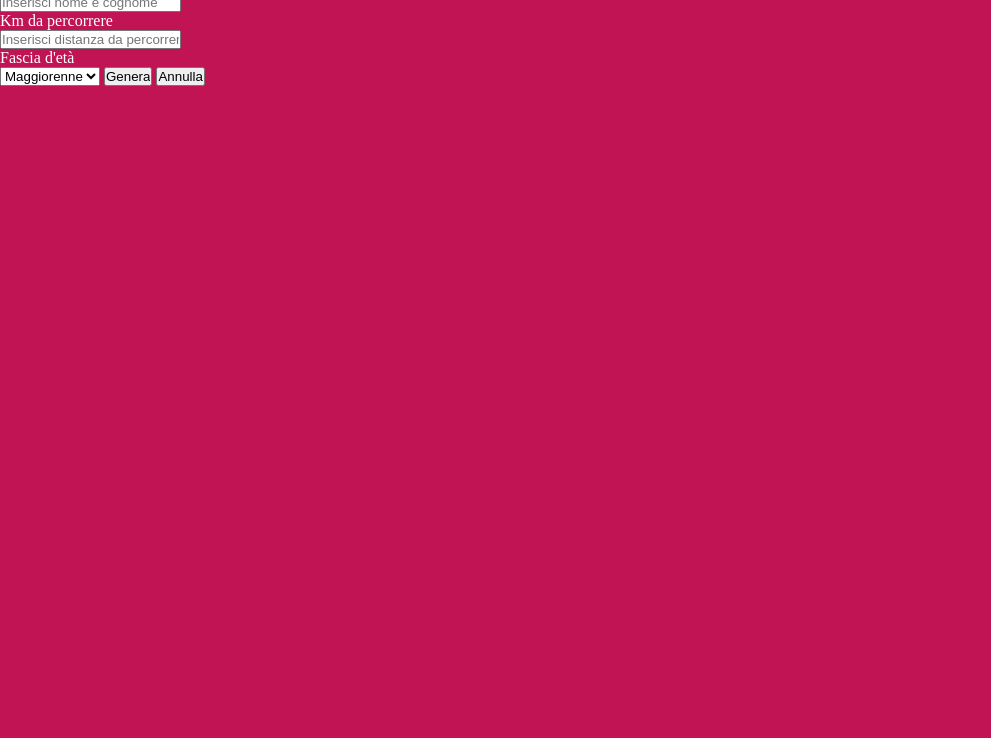
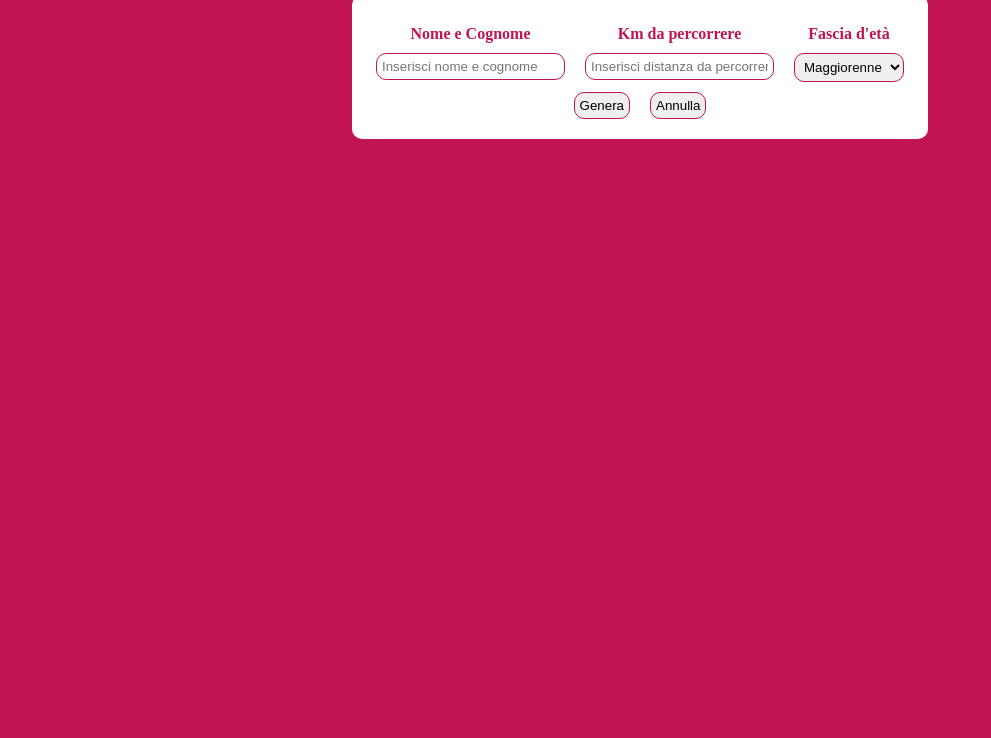
Before and after one commit to Antek93/js-biglietto-treno-form, a plain HTML site: page index.html in a window 1280 px wide. Shown: the part 62-800 px from the top of the page, without its empty margins (0-991 px from the left). Drawn offline with Linux system fonts and the light colour scheme.

Commit message:
asggiunto style primo box

```diff
--- a/css/style.css
+++ b/css/style.css
@@ -8,5 +8,53 @@
 
 body {
     background-color: #c01454;
+}
+
+.pink-box {
+    width: 100vw;
+}
+
+.title {
+    text-align: center;
     color: white;
 }
+
+.white-box {
+    width: 45%;
+    margin: 0 auto;
+    background-color: white;
+    border-radius: 10px;
+    padding: 10px 0px;
+}
+
+.input-box {
+   display: flex;
+   justify-content: center;
+   margin: 10px ;
+}
+
+.padd {
+    padding: 0px 20px;
+}
+
+.titolino {
+    color: #c01454;
+    font-weight: bold;
+    font-size: 16px;
+    padding: 10px 0px;
+    text-align: center;
+}
+
+.input-style {
+    border: 1px solid #c01454;
+    border-radius: 10px;
+    padding: 5px;
+
+}
+
+.tag-style {
+    border: 1px solid #c01454;
+    border-radius: 10px;
+    padding: 5px;
+    margin: 0px 10px;
+}
--- a/index.html
+++ b/index.html
@@ -9,29 +9,39 @@
 </head>
 <body>
     <header>
+        <div class="input-box">
+            <div class="title">
                 <h1>Calcola il prezzo del tuo biglietto</h1>
+            </div>
+        </div>
     </header>
     <main>
          <!--INPUT RECEIVER INFORMAZIONI UTENTE-->
-        <div>
+        <div class="pink-box">
+            <div class="white-box">
+                <div class="input-box">
                     <label for="nome-cognome">
-                <div>Nome e Cognome</div>
-                <input id="nome-cognome" name="Nome+Cognome:" type="text" placeholder="Inserisci nome e cognome">
+                        <div class="titolino">Nome e Cognome</div>
+                        <input class="input-style" id="nome-cognome" name="Nome+Cognome:" type="text" placeholder="Inserisci nome e cognome">
                     </label>
-            <label for="kilometri">
-                <div>Km da percorrere</div>
-                <input id="kilometri" name="Kilometri:" type="text" placeholder="Inserisci distanza da percorrere">
+                    <label class="padd" for="kilometri">
+                        <div class="titolino">Km da percorrere</div>
+                        <input class="input-style" id="kilometri" name="Kilometri:" type="text" placeholder="Inserisci distanza da percorrere">
                     </label>
                     <label for="range-età">
-                <div>Fascia d'età</div>
-                <select name="Età:" id="range-età">
+                        <div class="titolino">Fascia d'età</div>
+                        <select class="input-style" name="Età:" id="range-età">
                             <option value="anni 18-65">Maggiorenne</option>
                             <option value="anni -18">Minorenne</option>
                             <option value="anni +65">Over 65</option>
                         </select>
                     </label>
-            <input type="submit" id="sottometti" value="Genera">
-            <input type="reset" value="Annulla">
+                </div>
+                <div class="input-box">
+                    <input class="tag-style" type="submit" id="sottometti" value="Genera">
+                    <input class="tag-style" type="reset" value="Annulla">
+                </div>
+            </div>
         </div>
          <!--OUTPUT INFO BIGLIETTO UTENTE -->
          <div>
```
Lines whose indentation alone changed are shown as unchanged.
